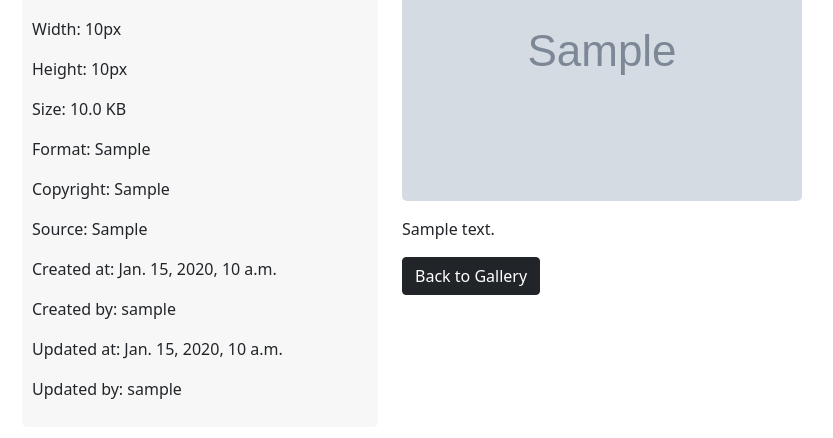
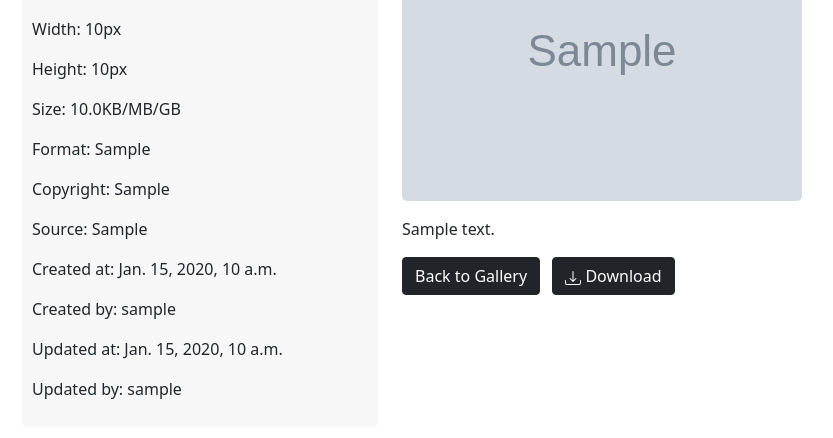
Before and after one commit to LittleChihiro/Photo-Album, a Django app: page /photo/1 in a window 1280 px wide. Shown: the part 147-585 px from the top of the page, without its empty margins (60-893 px from the left). Run offline with Django 4.2, Linux system fonts and the light colour scheme; tables that the repository leaves empty hold one stand-in row (values such as "Sample post"); grey boxes marked "Sample" are stand-in pictures.

Commit message:
Update photo.html

```diff
--- a/photos/templates/photos/photo.html
+++ b/photos/templates/photos/photo.html
@@ -30,7 +30,7 @@
                     <p>Name: {{ photo.name }}</p>
                     <p>Width: {{ photo.width }}px</p>
                     <p>Height: {{ photo.height }}px</p>
-                    <p>Size: {{ photo.size }} KB</p>
+                    <p>Size: {{ photo.size }}KB/MB/GB</p>
                     <p>Format: {{ photo.format }}</p>
                     <p>Copyright: {{ photo.copyright }}</p>
                     <p>Source: {{ photo.source }}</p>
@@ -41,13 +41,23 @@
                 </div>
             </div>
 
-
             <div class="col-md-8">
                 <img src="{{ photo.image.url }}" class="photo-view" alt="Photo">
                 <p class="mt-3">{{ photo.description }}</p>
-                <a href="{% url 'gallery' %}" class="btn btn-dark">Back to Gallery</a>
+
+                <!-- Button Container -->
+                <div>
+                    <a href="{% url 'gallery' %}" class="btn btn-dark me-2">Back to Gallery</a>
+                    <a href="{{ photo.image.url }}" download="{{ photo.name }}" class="btn btn-dark">
+                        <svg xmlns="http://www.w3.org/2000/svg" width="16" height="16" fill="currentColor" class="bi bi-download" viewBox="0 0 16 16">
+                            <path d="M.5 9.9a.5.5 0 0 1 .5.5v2.5a1 1 0 0 0 1 1h12a1 1 0 0 0 1-1v-2.5a.5.5 0 0 1 1 0v2.5a2 2 0 0 1-2 2H2a2 2 0 0 1-2-2v-2.5a.5.5 0 0 1 .5-.5z"/>
+                            <path d="M7.646 11.854a.5.5 0 0 0 .708 0l3-3a.5.5 0 0 0-.708-.708L8.5 10.293V1.5a.5.5 0 0 0-1 0v8.793L5.354 8.146a.5.5 0 1 0-.708.708l3 3z"/>
+                        </svg> Download
+                    </a>
+                </div>
             </div>
         </div>
     </div>
 </body>
+
 </html>
```
